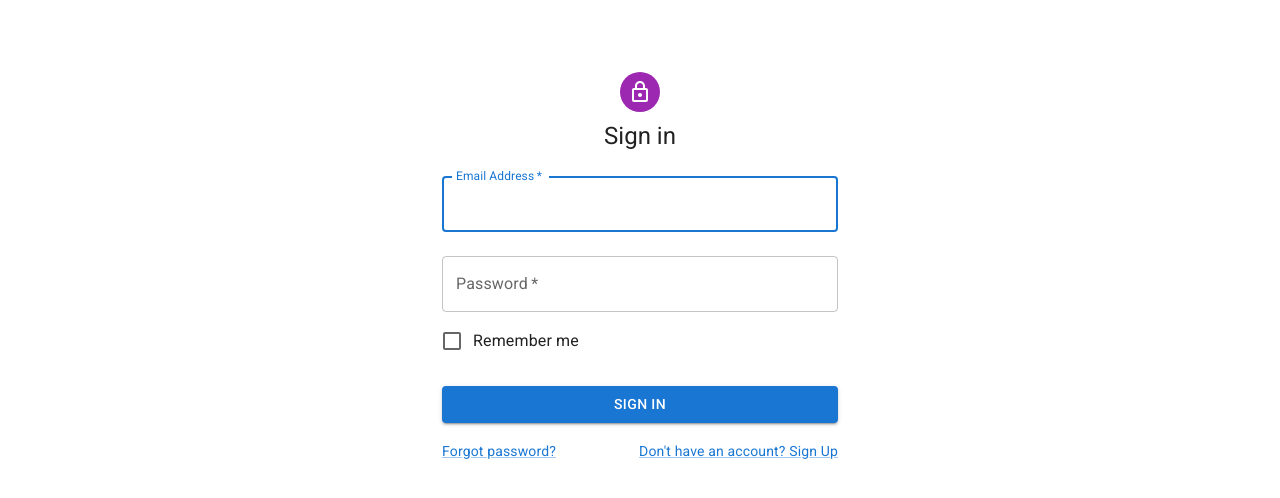
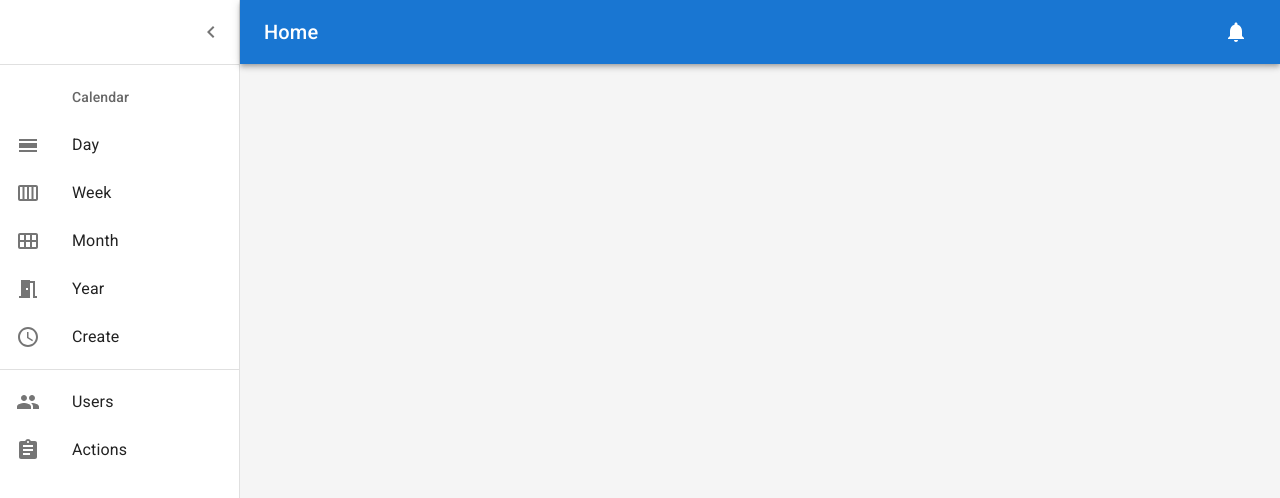
Before and after one commit to debaleenatalukdar/appointment-scheduler-fe, a React (Create React App) app: page / in a window 1280 px wide. Shown: the top 498 px of the page. Built offline with nearby package versions, Linux system fonts and the light colour scheme.

Commit message:
Add Homepage content

```diff
--- /dev/null
+++ b/src/containers/Home/Home.js
@@ -0,0 +1,154 @@
+import * as React from "react";
+import { styled, createTheme, ThemeProvider } from "@mui/material/styles";
+import CssBaseline from "@mui/material/CssBaseline";
+import MuiDrawer from "@mui/material/Drawer";
+import Box from "@mui/material/Box";
+import MuiAppBar from "@mui/material/AppBar";
+import Toolbar from "@mui/material/Toolbar";
+import List from "@mui/material/List";
+import Typography from "@mui/material/Typography";
+import Divider from "@mui/material/Divider";
+import IconButton from "@mui/material/IconButton";
+import Badge from "@mui/material/Badge";
+import Container from "@mui/material/Container";
+import Grid from "@mui/material/Grid";
+import MenuIcon from "@mui/icons-material/Menu";
+import ChevronLeftIcon from "@mui/icons-material/ChevronLeft";
+import NotificationsIcon from "@mui/icons-material/Notifications";
+import { mainListItems, secondaryListItems } from "./listItems";
+
+const drawerWidth = 240;
+
+const AppBar = styled(MuiAppBar, {
+    shouldForwardProp: (prop) => prop !== "open",
+})(({ theme, open }) => ({
+    zIndex: theme.zIndex.drawer + 1,
+    transition: theme.transitions.create(["width", "margin"], {
+        easing: theme.transitions.easing.sharp,
+        duration: theme.transitions.duration.leavingScreen,
+    }),
+    ...(open && {
+            marginLeft: drawerWidth,
+            width: `calc(100% - ${drawerWidth}px)`,
+            transition: theme.transitions.create(["width", "margin"], {
+            easing: theme.transitions.easing.sharp,
+            duration: theme.transitions.duration.enteringScreen,
+        }),
+    }),
+}));
+
+const Drawer = styled(MuiDrawer, {
+    shouldForwardProp: (prop) => prop !== "open",
+})(({ theme, open }) => ({
+    "& .MuiDrawer-paper": {
+            position: "relative",
+            whiteSpace: "nowrap",
+            width: drawerWidth,
+            transition: theme.transitions.create("width", {
+            easing: theme.transitions.easing.sharp,
+            duration: theme.transitions.duration.enteringScreen,
+            }),
+            boxSizing: "border-box",
+            ...(!open && {
+            overflowX: "hidden",
+            transition: theme.transitions.create("width", {
+                easing: theme.transitions.easing.sharp,
+                duration: theme.transitions.duration.leavingScreen,
+            }),
+            width: theme.spacing(7),
+            [theme.breakpoints.up("sm")]: {
+                width: theme.spacing(9),
+            },
+        }),
+    },
+}));
+
+const defaultTheme = createTheme();
+
+export function Home() {
+    const [open, setOpen] = React.useState(true);
+    const toggleDrawer = () => {
+        setOpen(!open);
+    };
+
+    return (
+        <ThemeProvider theme={defaultTheme}>
+            <Box sx={{ display: "flex" }}>
+                <CssBaseline />
+                <AppBar position="absolute" open={open}>
+                    <Toolbar
+                        sx={{
+                            pr: "24px", // keep right padding when drawer closed
+                        }}
+                    >
+                        <IconButton
+                            edge="start"
+                            color="inherit"
+                            aria-label="open drawer"
+                            onClick={toggleDrawer}
+                            sx={{
+                                marginRight: "36px",
+                                ...(open && { display: "none" }),
+                            }}
+                        >
+                            <MenuIcon />
+                        </IconButton>
+                        <Typography
+                            component="h1"
+                            variant="h6"
+                            color="inherit"
+                            noWrap
+                            sx={{ flexGrow: 1 }}
+                        >
+                            Home
+                        </Typography>
+                        <IconButton color="inherit">
+                            <Badge badgeContent={0} color="secondary">
+                                <NotificationsIcon />
+                            </Badge>
+                        </IconButton>
+                    </Toolbar>
+                </AppBar>
+                <Drawer variant="permanent" open={open}>
+                    <Toolbar
+                        sx={{
+                        display: "flex",
+                        alignItems: "center",
+                        justifyContent: "flex-end",
+                        px: [1],
+                        }}
+                    >
+                        <IconButton onClick={toggleDrawer}>
+                            <ChevronLeftIcon />
+                        </IconButton>
+                    </Toolbar>
+                    <Divider />
+                    <List component="nav">
+                        {mainListItems}
+                        <Divider sx={{ my: 1 }} />
+                        {secondaryListItems}
+                    </List>
+                </Drawer>
+                <Box
+                    component="main"
+                    sx={{
+                        backgroundColor: (theme) =>
+                        theme.palette.mode === "light"
+                            ? theme.palette.grey[100]
+                            : theme.palette.grey[900],
+                        flexGrow: 1,
+                        height: "100vh",
+                        overflow: "auto",
+                    }}
+                >
+                    <Toolbar />
+                    <Container maxWidth="lg" sx={{ mt: 4, mb: 4 }}>
+                        <Grid container spacing={3}>
+
+                        </Grid>
+                    </Container>
+                </Box>
+            </Box>
+        </ThemeProvider>
+    );
+}
--- /dev/null
+++ b/src/containers/Home/index.js
@@ -0,0 +1 @@
+export { Home } from './Home';
--- /dev/null
+++ b/src/containers/Home/listItems.js
@@ -0,0 +1,66 @@
+import * as React from 'react';
+import ListItemButton from '@mui/material/ListItemButton';
+import ListItemIcon from '@mui/material/ListItemIcon';
+import ListItemText from '@mui/material/ListItemText';
+import ListSubheader from '@mui/material/ListSubheader';
+import PeopleIcon from '@mui/icons-material/People';
+import AssignmentIcon from '@mui/icons-material/Assignment';
+import { CalendarViewDay, CalendarViewMonth, CalendarViewWeek, MeetingRoom, Schedule } from '@mui/icons-material';
+
+export const mainListItems = (
+    <React.Fragment>
+        <ListSubheader component="div" inset>
+            Calendar
+        </ListSubheader>
+        <ListItemButton>
+            <ListItemIcon>
+                <CalendarViewDay />
+            </ListItemIcon>
+            <ListItemText primary="Day" />
+        </ListItemButton>
+        <ListItemButton>
+            <ListItemIcon>
+                <CalendarViewWeek />
+            </ListItemIcon>
+            <ListItemText primary="Week" />
+        </ListItemButton>
+        <ListItemButton>
+            <ListItemIcon>
+                <CalendarViewMonth />
+            </ListItemIcon>
+            <ListItemText primary="Month" />
+        </ListItemButton>
+        <ListItemButton>
+            <ListItemIcon>
+                <MeetingRoom />
+            </ListItemIcon>
+            <ListItemText primary="Year" />
+        </ListItemButton>
+        <ListItemButton>
+            <ListItemIcon>
+                <Schedule />
+            </ListItemIcon>
+            <ListItemText primary="Create" />
+        </ListItemButton>
+    </React.Fragment>
+);
+
+export const secondaryListItems = (
+    <React.Fragment>
+        {/* <ListSubheader component="div" inset>
+            Saved reports
+        </ListSubheader> */}
+        <ListItemButton>
+            <ListItemIcon>
+                <PeopleIcon />
+            </ListItemIcon>
+            <ListItemText primary="Users" />
+        </ListItemButton>
+        <ListItemButton>
+            <ListItemIcon>
+                <AssignmentIcon />
+            </ListItemIcon>
+            <ListItemText primary="Actions" />
+        </ListItemButton>
+    </React.Fragment>
+);
--- a/src/routes/routes.js
+++ b/src/routes/routes.js
@@ -1,7 +1,9 @@
 import { createBrowserRouter } from "react-router-dom";
 import { SignIn, SignUp } from "../containers/Authentication";
+import { Home } from "../containers/Home";
 
 export const router = createBrowserRouter([
-    { path: '/', element: <SignIn /> },
+    { path: '/', element: <Home /> },
+    { path: '/signin', element: <SignIn /> },
     { path: '/signup', element: <SignUp /> }
 ]);
```
